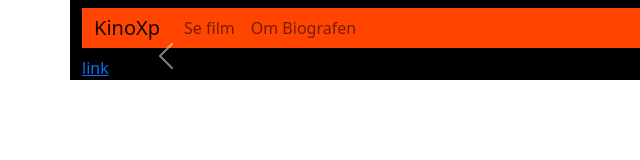
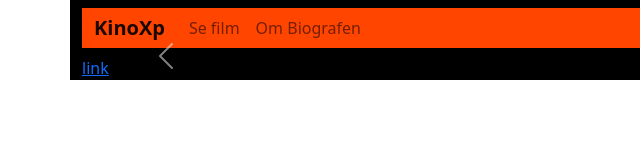
Before and after one commit to not-avaliable-KEA/KinoXP-Frontend, a plain HTML site: page index.html in a window 1280 px wide. Shown: the full height of the page, 0-640 px from the left. Drawn offline with nearby package versions, Linux system fonts and the light colour scheme; no server answers.

Commit message:
added title

```diff
--- a/index.html
+++ b/index.html
@@ -8,14 +8,14 @@
     <link href="https://cdn.jsdelivr.net/npm/bootstrap@5.0.2/dist/css/bootstrap.min.css" rel="stylesheet" integrity="sha384-EVSTQN3/azprG1Anm3QDgpJLIm9Nao0Yz1ztcQTwFspd3yD65VohhpuuCOmLASjC" crossorigin="anonymous">
     <link href="../css/standard.css" rel="stylesheet">
 
-    <title>Hello, world!</title>
+    <title>KinoXp</title>
   </head>
   <body>
     <div class="container">
     <header>
       <nav class="navbar navbar-expand-lg navbar-light">
         <div class="container-fluid">
-          <a class="navbar-brand" href="/">KinoXp</a>
+          <a class="navbar-brand" href="/"><b>KinoXp</b></a>
           <button class="navbar-toggler" type="button" data-bs-toggle="collapse" data-bs-target="#navbarNav"
             aria-controls="navbarNav" aria-expanded="false" aria-label="Toggle navigation">
             <span class="navbar-toggler-icon"></span>
```
